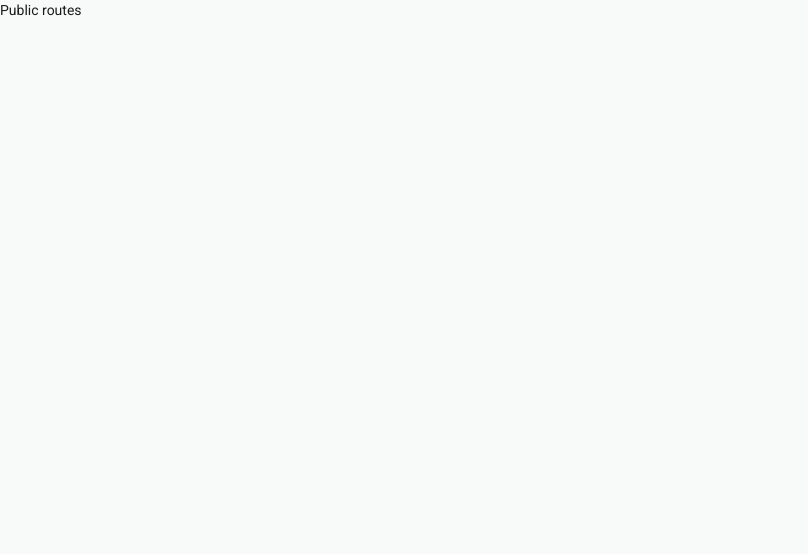
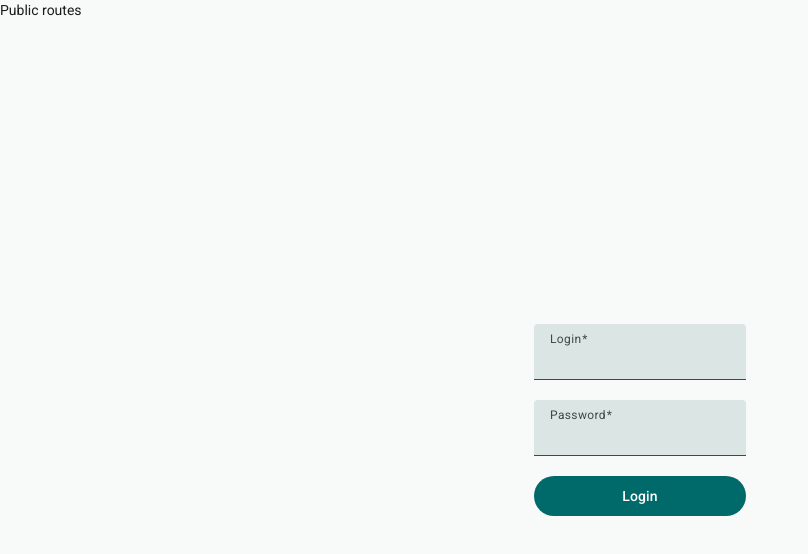
Before and after one commit to MichalThiede/angular-md-material-base-app, an Angular app: page /login in a window 1280 px wide. Before the commit this address led to /. Shown: the top 554 px of the page, without its empty margins (0-808 px from the left). Built offline with nearby package versions, Linux system fonts and the light colour scheme.

Commit message:
feat: introduce login component

```diff
--- a/src/app/app.scss
+++ b/src/app/app.scss
@@ -0,0 +1,5 @@
+:host {
+  display: block;
+  width: 100%;
+  height: 100%;
+}
--- /dev/null
+++ b/src/app/features/auth/login/login.component.html
@@ -0,0 +1,19 @@
+<form [formGroup]="form" style="display: flex; flex-direction: column">
+  <mat-form-field [floatLabel]="'always'" class="example-full-width">
+    <mat-label>Login</mat-label>
+    <input matInput formControlName="email" />
+  </mat-form-field>
+
+  <mat-form-field [floatLabel]="'always'" class="example-full-width">
+    <mat-label>Password</mat-label>
+    <input matInput [type]="'password'" formControlName="password" />
+  </mat-form-field>
+
+  @if (loginFailed) {
+    <small style="margin-bottom: 1rem; color: red"
+      >Invalid email or password</small
+    >
+  }
+
+  <button matButton="filled" (click)="onSubmit()">Login</button>
+</form>
--- /dev/null
+++ b/src/app/features/auth/login/login.component.scss
@@ -0,0 +1,8 @@
+:host {
+  display: flex;
+  flex-direction: column;
+  align-items: center;
+  justify-content: center;
+  width: 100%;
+  height: 100%;
+}
--- /dev/null
+++ b/src/app/features/auth/login/login.component.ts
@@ -0,0 +1,53 @@
+import { Component, inject } from '@angular/core';
+import { MatButton } from '@angular/material/button';
+import { MatInputModule } from '@angular/material/input';
+import { AuthService } from '../../../core/auth/auth.service';
+import { FormBuilder, ReactiveFormsModule, Validators } from '@angular/forms';
+import { Router } from '@angular/router';
+
+@Component({
+  selector: 'app-login',
+  imports: [MatInputModule, MatButton, ReactiveFormsModule],
+  templateUrl: './login.component.html',
+  styleUrl: './login.component.scss',
+})
+export class LoginComponent {
+  private auth = inject(AuthService);
+  private fb = inject(FormBuilder);
+  private router = inject(Router);
+
+  public loginFailed = false;
+
+  public readonly form = this.fb.group({
+    email: ['', [Validators.required]],
+    password: ['', Validators.required],
+  });
+
+  public onSubmit(): void {
+    this.loginFailed = false;
+
+    if (this.form.invalid) {
+      this.loginFailed = true;
+      this.form.markAllAsTouched();
+      return;
+    }
+
+    let { email, password } = this.form.value;
+
+    if (!email || !password) {
+      this.loginFailed = true;
+      return;
+    }
+
+    const SUCCESS = this.auth.login(email, password);
+
+    if (!SUCCESS) {
+      this.loginFailed = true;
+      return;
+    }
+
+    this.loginFailed = false;
+
+    this.router.navigateByUrl('/auth');
+  }
+}
--- a/src/app/layouts/public-layout/public-layout.component.scss
+++ b/src/app/layouts/public-layout/public-layout.component.scss
@@ -1,3 +1,4 @@
 :host {
   display: block;
+  height: 100%;
 }
--- a/src/app/layouts/public-layout/public-layout.component.ts
+++ b/src/app/layouts/public-layout/public-layout.component.ts
@@ -2,7 +2,7 @@ import { Component } from '@angular/core';
 import { RouterOutlet } from '@angular/router';
 
 @Component({
-  selector: 'app-auth-layout',
+  selector: 'app-public-layout',
   imports: [RouterOutlet],
   template: `
     <div>Public routes</div>
```
Also changed, not shown: src/app/routes/public.routes.ts (+7 -1 lines).
